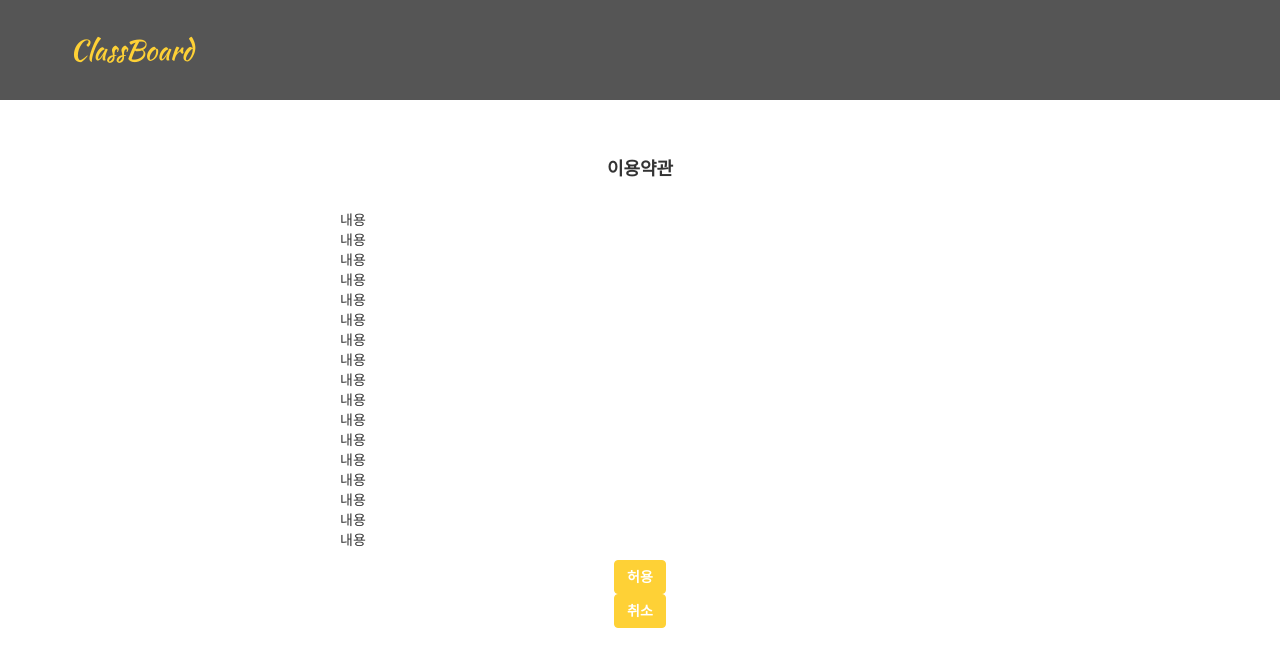
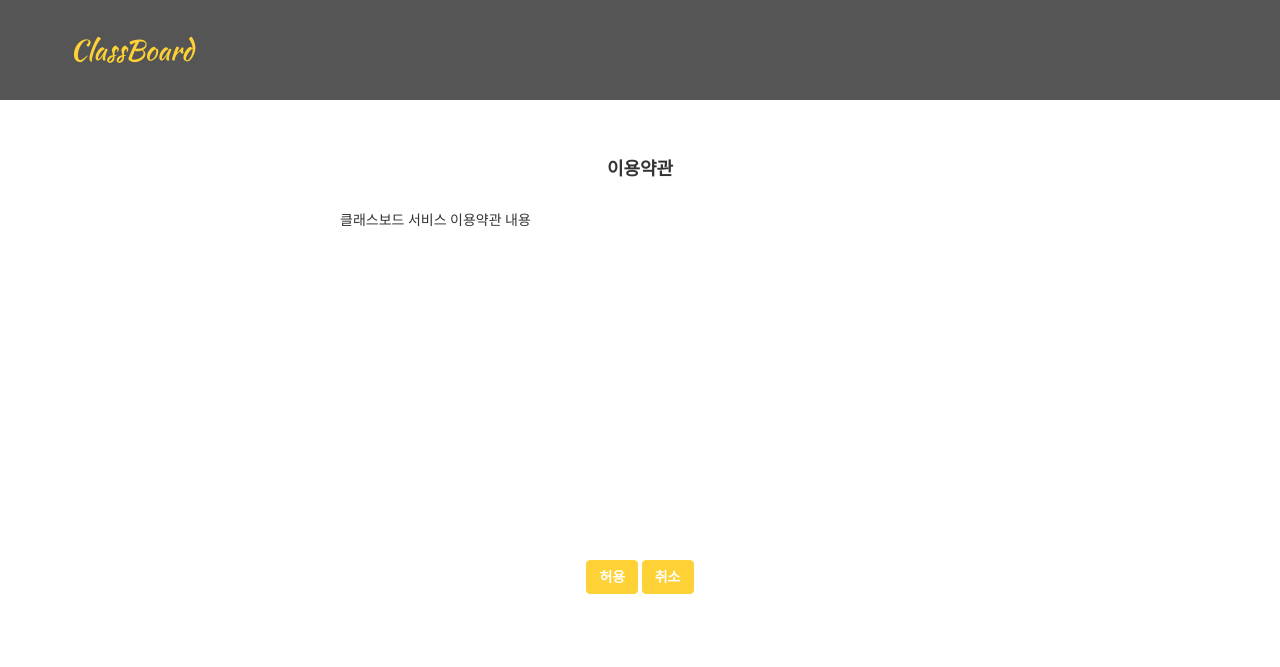
Before and after one commit to dashboardProject/classboard-webserver, a Python web app: template templates/signup.html in a window 1280 px wide. Shown: the top 667 px of the page. Run offline with Jinja, Linux system fonts and the light colour scheme; the template is opened without the code that fills it, so the values that code supplies are empty; some libraries are stand-ins or nearby versions; some web fonts are replaced.

Commit message:
update group model update management html file

```diff
--- a/templates/signup.html
+++ b/templates/signup.html
@@ -74,12 +74,12 @@
                 </div>
 
                 <div style="margin:auto;overflow-x:hidden; overflow-y:scroll; width:600px; height:350px;">
-                    내용<br>내용<br>내용<br>내용<br>내용<br>내용<br>내용<br>내용<br>내용<br>내용<br>내용<br>내용<br>내용<br>내용<br>내용<br>내용<br>내용<br>
+                    클래스보드 서비스 이용약관 내용
                 </div>
 
                 <div class="col-lg-12 text-center">
-                    <form method="post"><button class="btn btn-primary" onclick="location.href='/signup'">허용</button></form>
-                    <button class="btn btn-primary" onclick="location.href='/' ">취소</button>
+                    <form method="post" style="display: inline-block"><button style="display: inline-block" class="btn btn-primary" onclick="location.href='/signup'">허용</button></form>
+                    <button style="display: inline-block" class="btn btn-primary" onclick="location.href='/' ">취소</button>
                 </div>
 
             </div>
```
